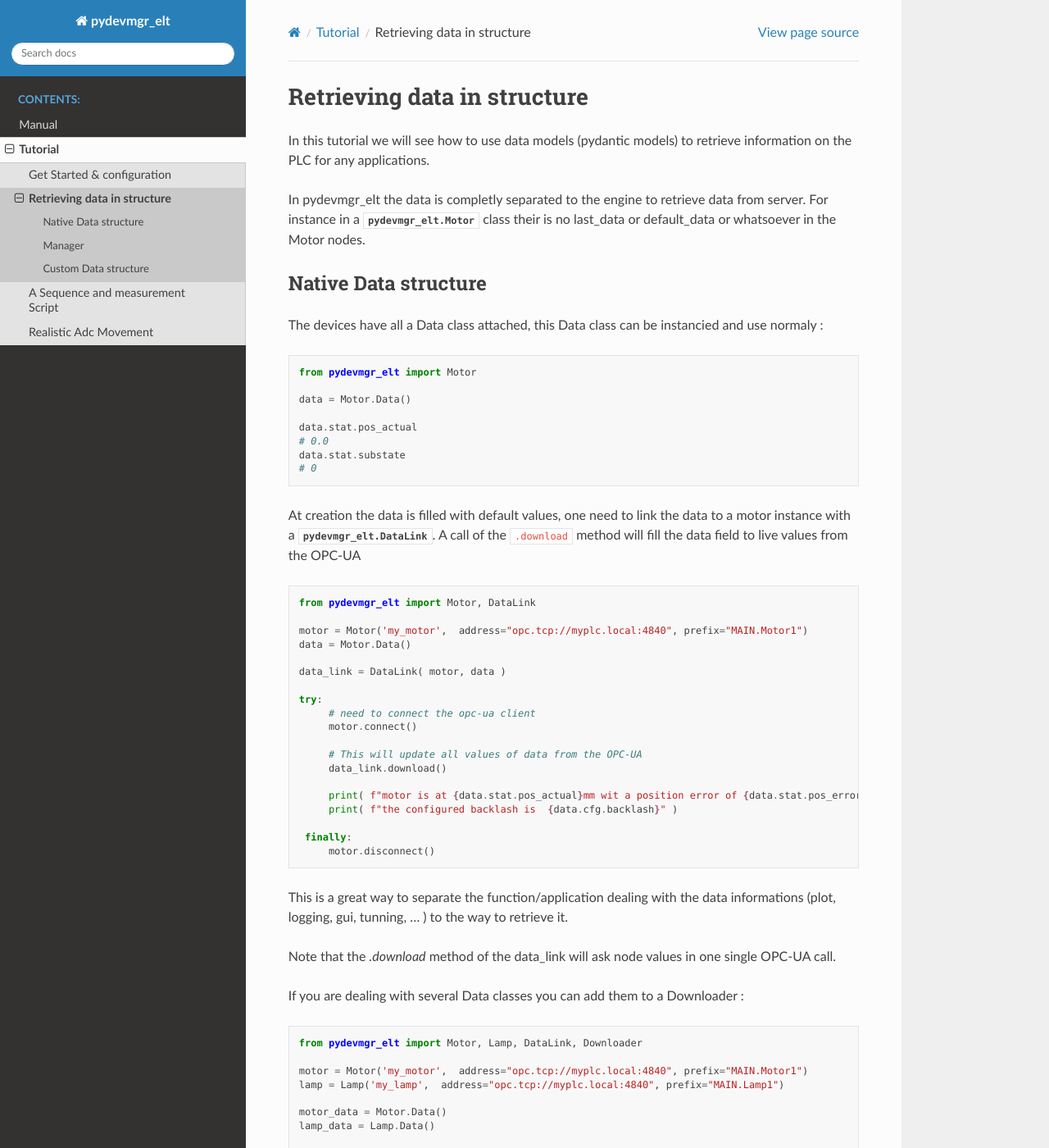
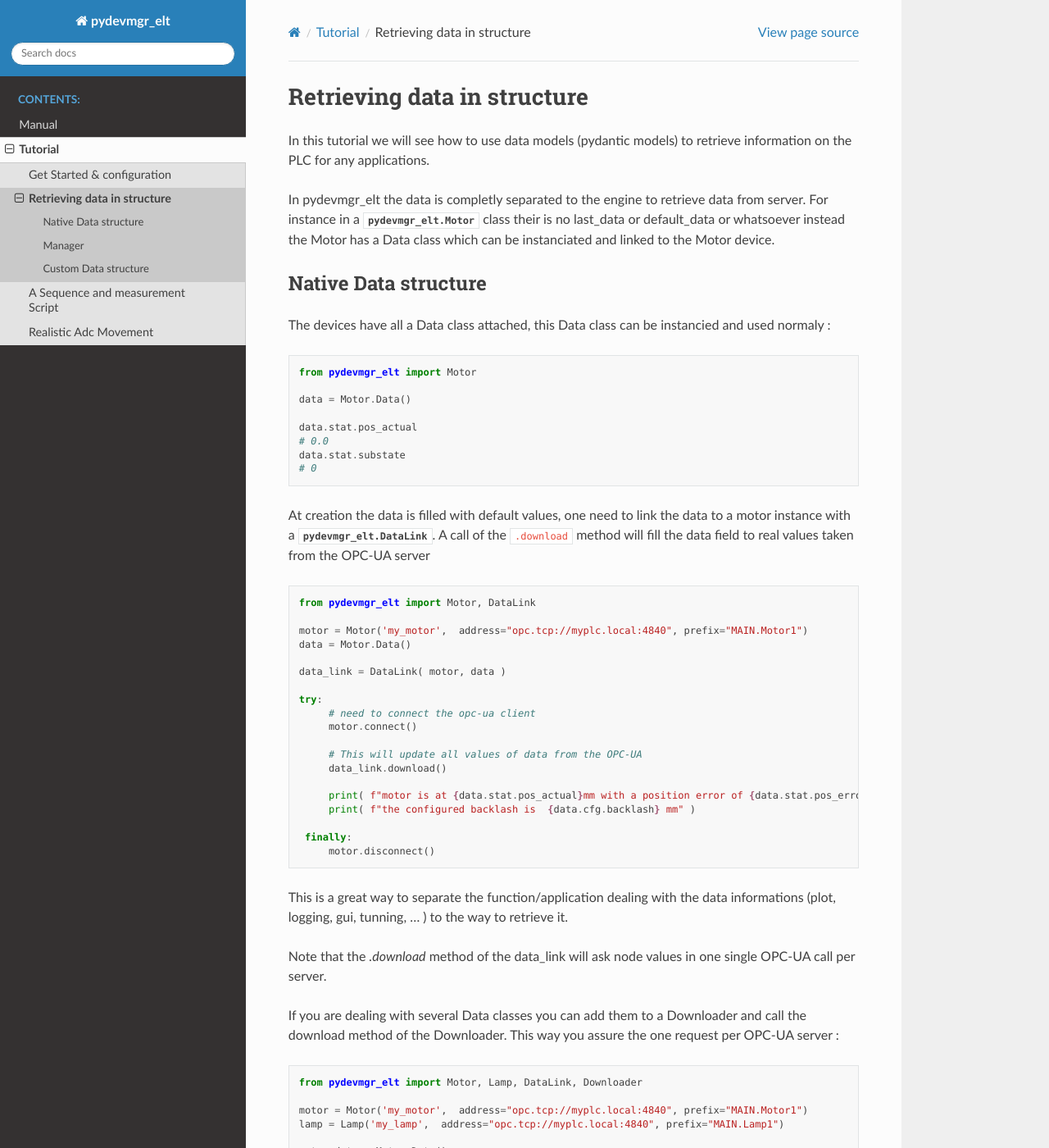
Before and after one commit to efisoft-elt/pydevmgr_elt, a Sphinx documentation site: the page built from docs/source/exemples/data_structure.rst, in a window 1280 px wide and 1400 px high. Shown: the whole window at 82% size. Built offline with Sphinx 7.4.7 and the Read the Docs theme 2.0.0, drawn with Linux system fonts in a browser that asks for light colours; some of the changed text lies outside the part shown.

Commit message:
cleans up

```diff
--- a/docs/source/exemples/data_structure.rst
+++ b/docs/source/exemples/data_structure.rst
@@ -5,12 +5,13 @@
 applications.
 
 In pydevmgr_elt the data is completly separated to the engine to retrieve data from server. For instance
-in a  :class:`pydevmgr_elt.Motor` class their is no last_data or default_data or whatsoever in the Motor nodes.
+in a  :class:`pydevmgr_elt.Motor` class their is no last_data or default_data or whatsoever instead the Motor has a
+Data class which can be instanciated and linked to the Motor device.
 
 Native Data structure
 ---------------------
 
-The devices have all a Data class attached, this Data class can be instancied and use normaly :
+The devices have all a Data class attached, this Data class can be instancied and used normaly :
 
 .. code-block:: python
 
@@ -24,8 +25,8 @@
    # 0
 
 At creation the data is filled with default values, one need to link the data to a motor instance with a
-:class:`pydevmgr_elt.DataLink`. A call of the ``.download`` method will fill the data field to live values from the
-OPC-UA
+:class:`pydevmgr_elt.DataLink`. A call of the ``.download`` method will fill the data field to real values
+taken from the OPC-UA server
 
 .. code-block:: python
 
@@ -43,8 +44,8 @@
         # This will update all values of data from the OPC-UA
         data_link.download()
 
-        print( f"motor is at {data.stat.pos_actual}mm wit a position error of {data.stat.pos_error}")
-        print( f"the configured backlash is  {data.cfg.backlash}" )
+        print( f"motor is at {data.stat.pos_actual}mm with a position error of {data.stat.pos_error}mm")
+        print( f"the configured backlash is  {data.cfg.backlash} mm" )
 
     finally:
         motor.disconnect()
@@ -53,9 +54,10 @@
 This is a great way to separate the function/application dealing with the data informations (plot, logging, gui,
 tunning, ... ) to the way to retrieve it.
 
-Note that the `.download` method of the data_link will ask node values in one single OPC-UA call.
+Note that the `.download` method of the data_link will ask node values in one single OPC-UA call per server.
 
-If you are dealing with several Data classes you can add them to a Downloader :
+If you are dealing with several Data classes you can add them to a Downloader and call the download method of the
+Downloader. This way you assure the one request per OPC-UA server :
 
 .. code-block:: python
 
@@ -82,6 +84,45 @@
 
         motor.disconnect()
         lamp.disconnect()
+
+
+The following script will give the same results :
+
+.. code-block:: python
+
+   from pydevmgr_elt import Motor, Lamp, DataLink, EltManager
+   from pydantic import BaseModel
+
+   class MyData(BaseModel):
+
+        motor: Motor.Data = Motor.Data()
+        lamp: Lamp.Data = Lamp.Data()
+
+   manager = EltManager('',  devices = dict(
+                 motor = Motor('my_motor',  address="opc.tcp://myplc.local:4840", prefix="MAIN.Motor1"),
+                 lamp = Lamp('my_lamp',  address="opc.tcp://myplc.local:4840", prefix="MAIN.Lamp1")
+                ))
+   data = MyData()
+   dl = DataLink( manager, data)
+
+
+   try:
+        manager.connect()
+
+        # tHe following will update the motor_data and the lamp_data in one single call
+        dl.download()
+        my_function_using_data( data )
+   finally:
+
+        manager.disconnect()
+
+
+
+
+
+
+
+
 
 
 Manager
--- a/docs/source/index.rst
+++ b/docs/source/index.rst
@@ -23,6 +23,12 @@
    pydevmgr_elt_manual
    exemples/index
 
+.. raw:: html
+
+    <div style="position: relative; padding-bottom: 56.25%; height: 0; overflow: hidden; max-width: 100%; height: auto;">
+        <iframe src="https://www.youtube.com/embed/FMpuhp0KIho" frameborder="0" allowfullscreen style="position: absolute; top: 0; left: 0; width: 100%; height: 100%;"></iframe>
+    </div>
+
 Indices and tables
 ******************
 
```
Also changed, not shown: pydevmgr_elt/__init__.py (+23 -1 lines).
